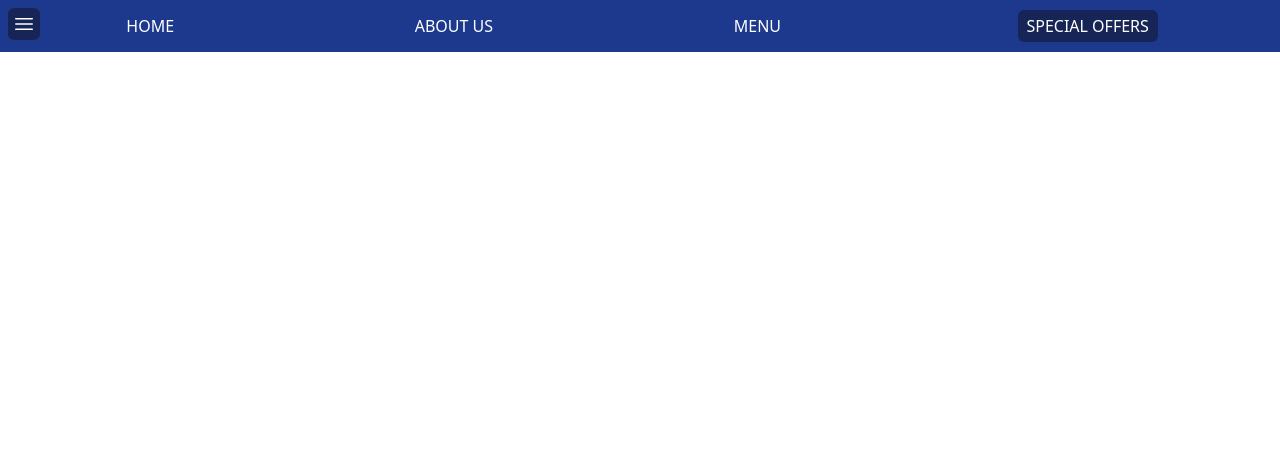
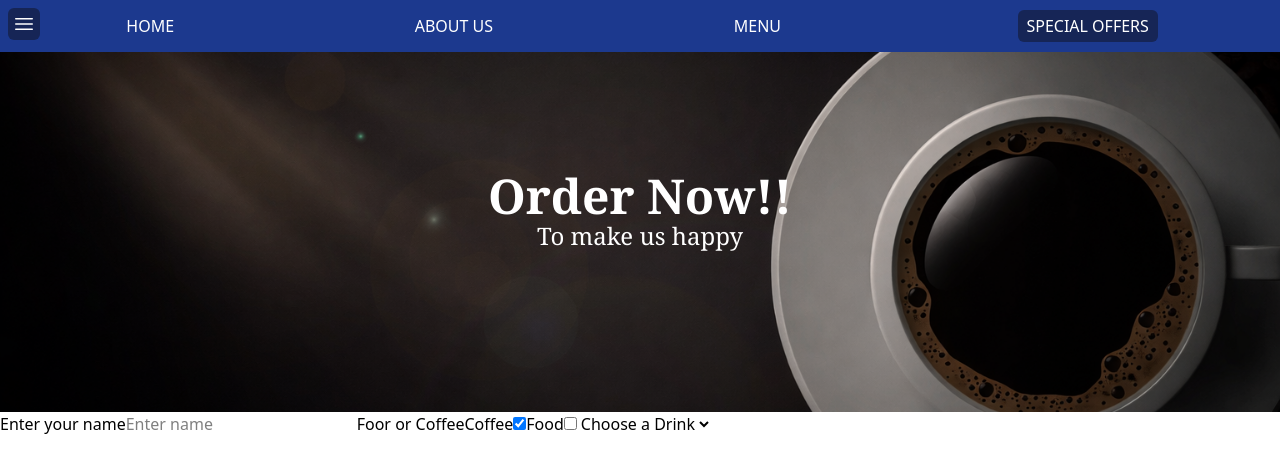
Before and after one commit to ReiMoon72/Cafe, a Vue app: page /order in a window 1280 px wide. Shown: the top 472 px of the page. Built offline with nearby package versions, Linux system fonts and the light colour scheme.

Commit message:
Fixing the Order area

```diff
--- a/src/views/Order.vue
+++ b/src/views/Order.vue
@@ -1,16 +1,72 @@
 <script>
 import { ref, reactive } from "vue";
 
-export default{
-    name: "Order",
-    setup(){
+export default {
+  name: "Order",
+  setup() {
+    //I need to do a Array for a Price
 
-    }
-}
+    const drenks = ref(true);
+    const pooods = ref(false);
 
+    const PoodsIs = () => {
+      drenks.value = false;
+      pooods.value = true;
+    };
+
+    const CoffeeIs = () => {
+      drenks.value = true;
+      pooods.value = false;
+    };
+
+    return { PoodsIs, CoffeeIs, drenks, pooods };
+  },
+};
 </script>
 
 <template>
+  <div class="w-341.3 h-90 bg-[url('/images/bg.png')] bg-cover bg-center">
+    <!--for image-->
+    <div class="flex justify-center items-center text-center p-30 md:flx-row">
+      <!--Text Area-->
+      <div>
+        <h1 class="text-white text-5xl font-serif">
+          <b>Order Now!!</b>
+        </h1>
+        <p class="text-white text-2xl font-serif">To make us happy</p>
+      </div>
+    </div>
+  </div>
 
+  <!--Order System-->
 
+  <div>
+    <div>
+      <form @click.prevent="">
+        <label>Enter your name</label>
+        <input type="" placeholder="Enter name" />
+        <label>Foor or Coffee</label>
+        <label>Coffee</label>
+        <input type="checkbox" :checked="drenks" @change="CoffeeIs" />
+        <label>Food</label>
+        <input type="checkbox" :checked="pooods" @change="PoodsIs" />
+        <select v-if="drenks">
+          <option>Choose a Drink</option>
+          <option>Latte</option>
+          <option>Amerikano</option>
+          <option>Expresso</option>
+          <option>Classic MilkTea</option>
+          <option>Taro</option>
+          <option>Matcha</option>
+        </select>
+        <!--For foods-->
+        <select v-if="pooods">
+          <option>Choose a Foods</option>
+          <option>Pizza</option>
+          <option>Lasagna</option>
+          <option>Fried Chiken</option>
+        </select>
+      </form>
+    </div>
+  </div>
 </template>
```
Also changed, not shown: public/images/bg.png (added), 1 other file (tests, documents, lock files or other folders).
